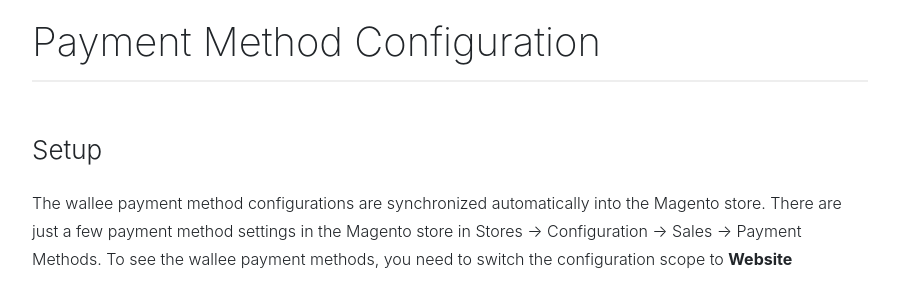
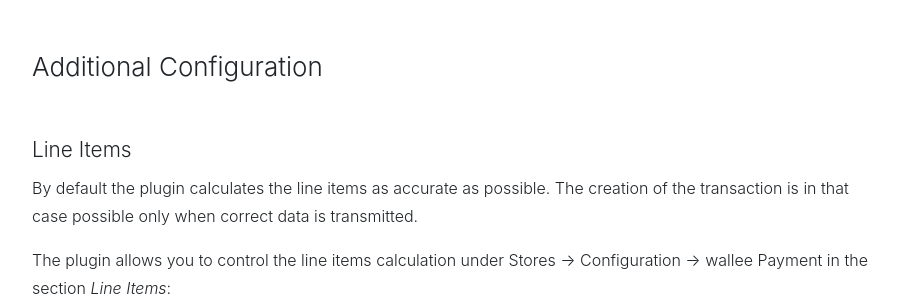
Before and after one commit to wallee-payment/magento-2.2, a PHP site: page /docs/en/documentation.html in a window 1280 px wide. Shown: the part 2817-3117 px from the top of the page, without its empty margins (40-939 px from the left). Run offline with PHP 8.4, Linux system fonts and the light colour scheme.

Commit message:
Release 1.0.55

```diff
--- a/Model/Webhook/Listener/AbstractOrderRelatedListener.php
+++ b/Model/Webhook/Listener/AbstractOrderRelatedListener.php
@@ -213,7 +213,9 @@ abstract class AbstractOrderRelatedListener implements ListenerInterface
         try {
             $this->commandPool->get(\strtolower($entity->getState()))
                 ->execute($entity, $order);
-        } catch (NotFoundException $e) {}
+        } catch (NotFoundException $e) {
+            // If the command cannot be found, we ignore it.
+        }
     }
 
     /**
--- a/Model/Webhook/Listener/Refund/AbstractCommand.php
+++ b/Model/Webhook/Listener/Refund/AbstractCommand.php
@@ -46,6 +46,8 @@ abstract class AbstractCommand extends AbstractOrderRelatedCommand
         try {
             $refundJob = $this->refundJobRepository->getByExternalId($refund->getExternalId());
             $this->refundJobRepository->delete($refundJob);
-        } catch (NoSuchEntityException $e) {}
+        } catch (NoSuchEntityException $e) {
+            // If the refund job cannot be found, there is no need to delete it, so the exception can be ignored.
+        }
     }
 }
--- a/composer.json
+++ b/composer.json
@@ -18,7 +18,7 @@
 		}
 	],
 	"type" : "magento2-module",
-	"version" : "1.0.54",
+	"version" : "1.0.55",
 	"require" : {
 		"php": "7.0.2|7.0.4|~7.0.6|~7.1.0",
 		"magento/framework" : "^101.0.2",
--- a/docs/en/documentation.html
+++ b/docs/en/documentation.html
@@ -21,7 +21,7 @@
 		</a>
 	</li>
 	<li>
-		<a href="https://github.com/wallee-payment/magento-2.2/releases/tag/1.0.54/">
+		<a href="https://github.com/wallee-payment/magento-2.2/releases/tag/1.0.55/">
 			Source
 		</a>
 	</li>
@@ -95,6 +95,12 @@
 			<span class="title-number">3</span>Configuration					</h1>
 	</div>
 	<div class="chapter-body">
+							<div class="section" id="_main_configuration">
+	<div class="section-title">
+		<h2>
+			<span class="title-number">3.1</span>Main Configuration					</h2>
+	</div>
+	<div class="section-body">
 					<div class="olist arabic">
 <ol class="arabic">
 <li>
@@ -127,6 +133,44 @@ Stores &#8594; Configuration &#8594; Payment Methods. Make sure you are in the <
 <img src="resource/payment-method-configuration.png" alt="payment method configuration"/>
 </div>
 </div>					</div>
+</div>					<div class="section" id="_additional_configuration">
+	<div class="section-title">
+		<h2>
+			<span class="title-number">3.2</span>Additional Configuration					</h2>
+	</div>
+	<div class="section-body">
+							<div class="section" id="_line_items">
+	<div class="section-title">
+		<h3>
+			<span class="title-number">3.2.1</span>Line Items					</h3>
+	</div>
+	<div class="section-body">
+					<div class="paragraph">
+<p>By default the plugin calculates the line items as accurate as possible. The creation of the transaction is in that case possible only when correct data is transmitted.</p>
+</div><div class="paragraph">
+<p>The plugin allows you to control the line items calculation under Stores &#8594; Configuration &#8594; wallee Payment in the section <em>Line Items</em>:</p>
+</div><div class="imageblock">
+<div class="content">
+<img src="resource/line_items_magento2.png" alt="line items magento2"/>
+</div>
+</div><div class="paragraph">
+<p>There you have the possibility to set <strong>Enforce Consistency</strong> to <strong>No</strong>-</p>
+</div><div class="paragraph">
+<p>In this case the transaction is created even if the line items calculation is not 100% correct. This can happen if you are using for example third-party plugins (e.g. VAT calculation plugins, voucher plugins).</p>
+</div><div class="admonitionblock note">
+<table>
+<tr>
+<td class="icon">
+<div class="title">Note</div>
+</td>
+<td class="content">
+This setting implies that the plugin is collecting wrong data (e.g. VAT) which might lead to wrong data in the system.
+</td>
+</tr>
+</table>
+</div>					</div>
+</div>			</div>
+</div>			</div>
 </div>	<div class="chapter" id="_payment_method_configuration">
 	<div class="chapter-title">
 		<h1>
@@ -467,6 +511,25 @@ The payment methods are only displayed if the plugin&#8217;s total calculation m
 		<span class="item-number">3</span>
 		<span class="item-title">Configuration</span>
 			</a>
+        	<ul  class="nav">
+    		    			<li class="nav-level-2">
+	<a href="#_main_configuration">
+		<span class="item-number">3.1</span>
+		<span class="item-title">Main Configuration</span>
+			</a>
+    </li>    		    			<li class="nav-level-2">
+	<a href="#_additional_configuration">
+		<span class="item-number">3.2</span>
+		<span class="item-title">Additional Configuration</span>
+			</a>
+        	<ul  class="nav">
+    		    			<li class="nav-level-3">
+	<a href="#_line_items">
+		<span class="item-number">3.2.1</span>
+		<span class="item-title">Line Items</span>
+			</a>
+    </li>    		    	</ul>
+    </li>    		    	</ul>
     </li>					<li class="nav-level-1">
 	<a href="#_payment_method_configuration">
 		<span class="item-number">4</span>
--- a/etc/adminhtml/system.xml
+++ b/etc/adminhtml/system.xml
@@ -18,7 +18,7 @@
 			<resource>Wallee_Payment::config</resource>
 			<group id="information" translate="label comment" type="text" sortOrder="10" showInDefault="1" showInWebsite="1" showInStore="1">
 				<label>Information</label>
-				<comment><![CDATA[If you need help setting up the wallee extension, check out the <a href="https://plugin-documentation.wallee.com/wallee-payment/magento-2.2/1.0.54/docs/en/documentation.html" target="_blank">documentation</a>.]]></comment>
+				<comment><![CDATA[If you need help setting up the wallee extension, check out the <a href="https://plugin-documentation.wallee.com/wallee-payment/magento-2.2/1.0.55/docs/en/documentation.html" target="_blank">documentation</a>.]]></comment>
 				<field id="version" translate="label" type="label" sortOrder="10" showInDefault="1" showInWebsite="1" showInStore="1">
 					<label>Module Version</label>
 				</field>
--- a/etc/config.xml
+++ b/etc/config.xml
@@ -14,7 +14,7 @@
 	<default>
 		<wallee_payment>
 			<information>
-				<version>1.0.54</version>
+				<version>1.0.55</version>
 				<sdk_version>1.1.16</sdk_version>
 			</information>
 			<general>
--- a/etc/module.xml
+++ b/etc/module.xml
@@ -11,7 +11,7 @@
  */
  -->
 <config xmlns:xsi="http://www.w3.org/2001/XMLSchema-instance" xsi:noNamespaceSchemaLocation="urn:magento:framework:Module/etc/module.xsd">
-    <module name="Wallee_Payment" setup_version="1.0.54">
+    <module name="Wallee_Payment" setup_version="1.0.55">
         <sequence>
             <module name="Magento_Sales"/>
             <module name="Magento_Payment"/>
--- a/i18n/de_DE.csv
+++ b/i18n/de_DE.csv
@@ -50,7 +50,7 @@
 "Gift Wrap","Geschenkverpackung"
 "Hold Delivery","Lieferung halten"
 "ID required","ID erforderlich"
-"If you need help setting up the wallee extension, check out the <a href=""https://plugin-documentation.wallee.com/wallee-payment/magento-2.2/1.0.54/docs/en/documentation.html"" target=""_blank"">documentation</a>.","Falls Sie Hilfe benötigen beim Einrichten der wallee-Erweiterung, sehen Sie sich die <a href=""https://plugin-documentation.wallee.com/wallee-payment/magento-2.2/1.0.54/docs/en/documentation.html"" target=""_blank"">Dokumentation</a> an."
+"If you need help setting up the wallee extension, check out the <a href=""https://plugin-documentation.wallee.com/wallee-payment/magento-2.2/1.0.55/docs/en/documentation.html"" target=""_blank"">documentation</a>.","Falls Sie Hilfe benötigen beim Einrichten der wallee-Erweiterung, sehen Sie sich die <a href=""https://plugin-documentation.wallee.com/wallee-payment/magento-2.2/1.0.55/docs/en/documentation.html"" target=""_blank"">Dokumentation</a> an."
 "Inactive","Inaktiv"
 "Information","Informationen"
 "Invoice","Rechnung"
--- a/i18n/en_US.csv
+++ b/i18n/en_US.csv
@@ -50,7 +50,7 @@
 "Gift Wrap","Gift Wrap"
 "Hold Delivery","Hold Delivery"
 "ID required","ID required"
-"If you need help setting up the wallee extension, check out the <a href=""https://plugin-documentation.wallee.com/wallee-payment/magento-2.2/1.0.54/docs/en/documentation.html"" target=""_blank"">documentation</a>.","If you need help setting up the wallee extension, check out the <a href=""https://plugin-documentation.wallee.com/wallee-payment/magento-2.2/1.0.54/docs/en/documentation.html"" target=""_blank"">documentation</a>."
+"If you need help setting up the wallee extension, check out the <a href=""https://plugin-documentation.wallee.com/wallee-payment/magento-2.2/1.0.55/docs/en/documentation.html"" target=""_blank"">documentation</a>.","If you need help setting up the wallee extension, check out the <a href=""https://plugin-documentation.wallee.com/wallee-payment/magento-2.2/1.0.55/docs/en/documentation.html"" target=""_blank"">documentation</a>."
 "Inactive","Inactive"
 "Information","Information"
 "Invoice","Invoice"
```
Also changed, not shown: Block/Checkout.php (+10 -5 lines), Console/Command/SynchronizePaymentMethods.php (added, +49 -0 lines), Controller/Adminhtml/Customer/Token.php (+16 -24 lines), Model/PaymentMethodConfigurationManagement.php (+16 -1 lines), Model/Webhook/Listener/DeliveryIndicationListener.php (+0 -12 lines), Setup/InstallSchema.php (+4 -8 lines), etc/di.xml (+9 -0 lines), view/adminhtml/templates/payment/method/form.phtml (+4 -4 lines), README.md, 1 other file.
